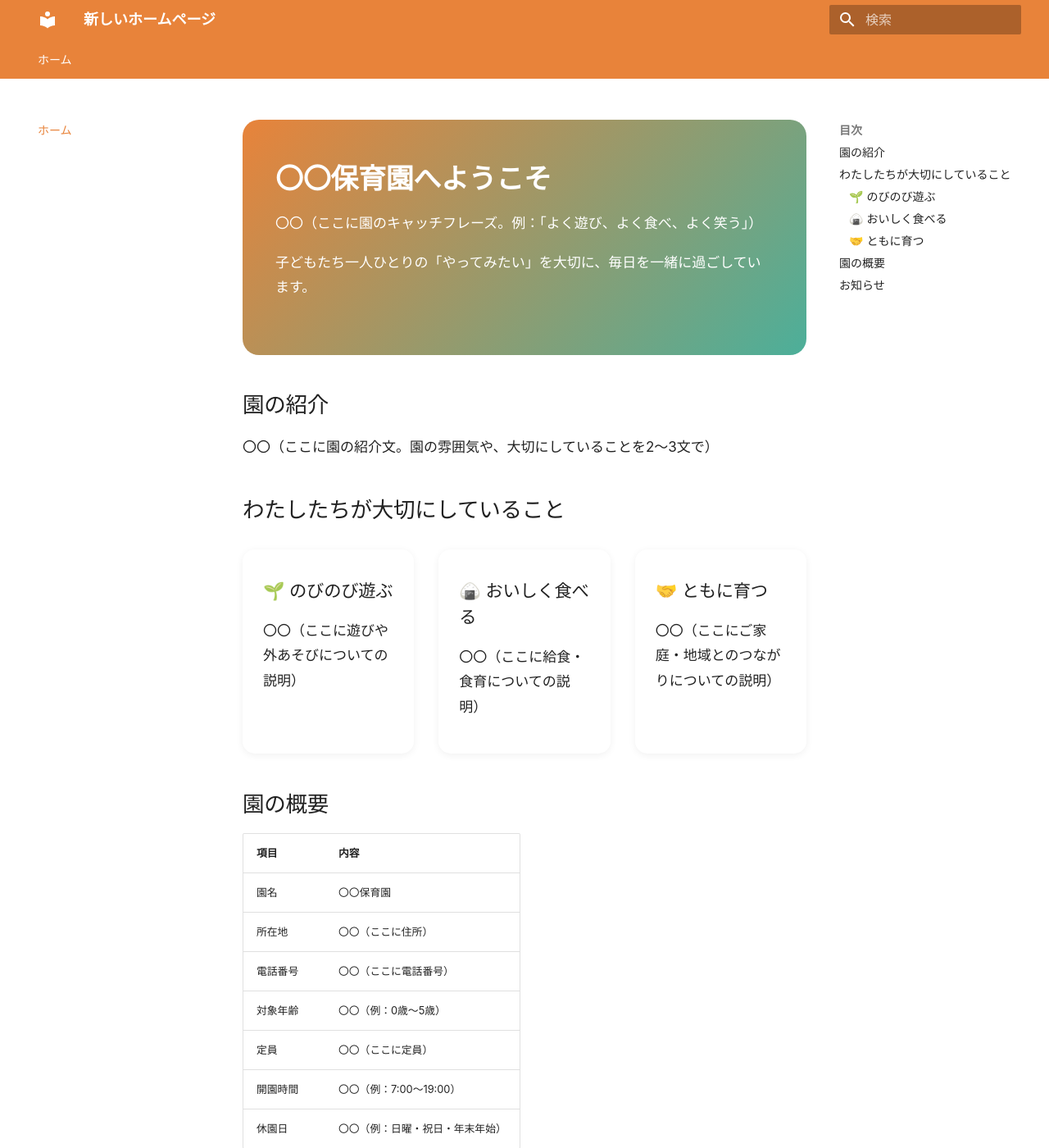
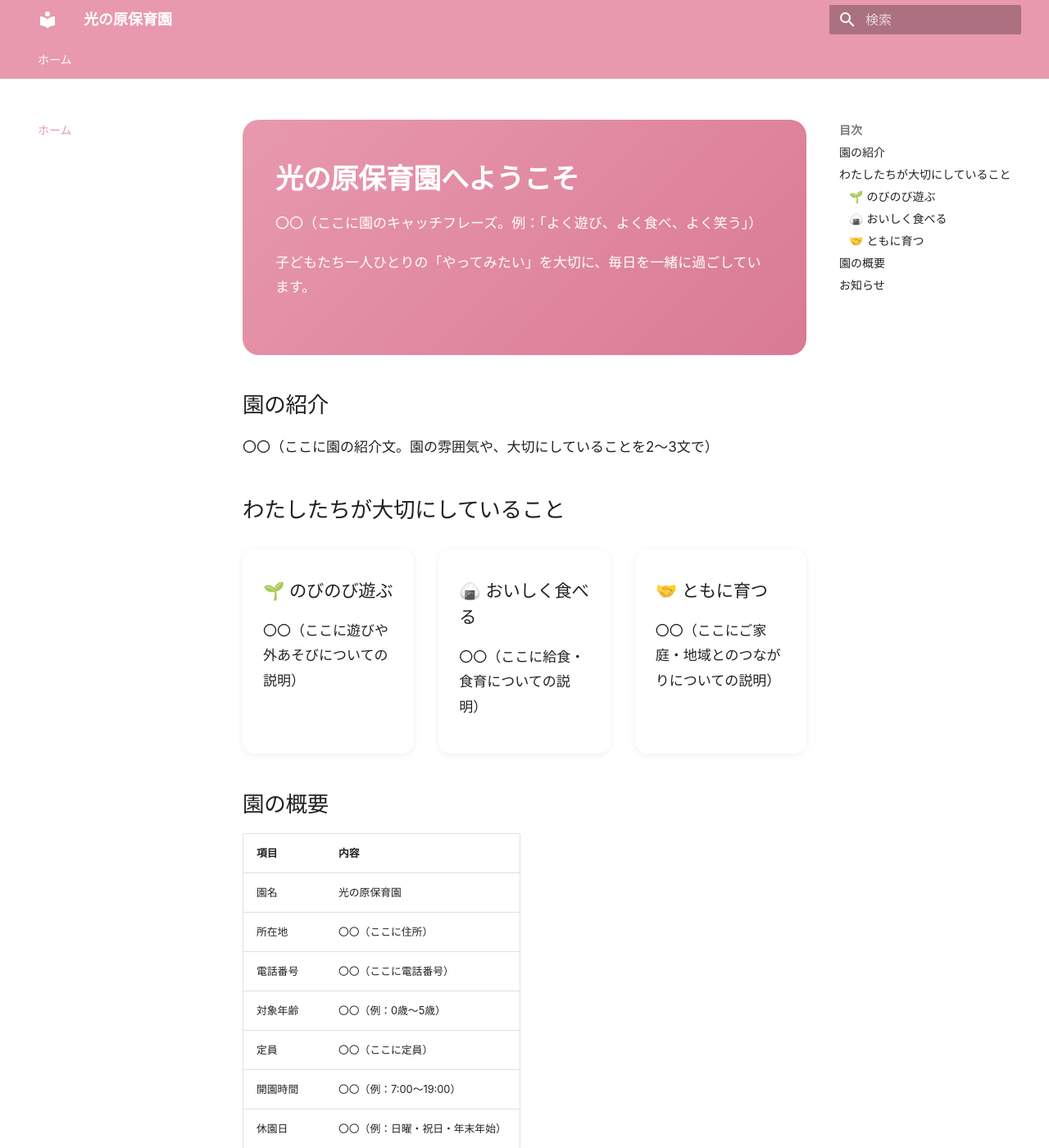
Before and after one commit to hikarinoharahoikuen-hub/hikarinoharaHomePage, an MkDocs documentation site: the page built from docs/index.md, in a window 1280 px wide and 1400 px high. Shown: the whole window at 82% size. Built offline with MkDocs 1.6.1 and Material for MkDocs 9.7.7, drawn with Linux system fonts in a browser that asks for light colours; some web fonts are replaced.

Commit message:
光の原保育園

```diff
--- a/docs/index.md
+++ b/docs/index.md
@@ -1,6 +1,6 @@
 <div class="hp-hero" markdown>
 
-# 〇〇保育園へようこそ
+# 光の原保育園へようこそ
 
 〇〇（ここに園のキャッチフレーズ。例：「よく遊び、よく食べ、よく笑う」）
 
@@ -46,7 +46,7 @@
 
 | 項目 | 内容 |
 | --- | --- |
-| 園名 | 〇〇保育園 |
+| 園名 | 光の原保育園 |
 | 所在地 | 〇〇（ここに住所） |
 | 電話番号 | 〇〇（ここに電話番号） |
 | 対象年齢 | 〇〇（例：0歳〜5歳） |
--- a/docs/stylesheets/theme.css
+++ b/docs/stylesheets/theme.css
@@ -1,8 +1,8 @@
 /* テーマ色（ツールが自動生成） */
 :root {
-  --hp-primary: #e8833a;
-  --hp-accent: #4caf9a;
-  --hp-background: #fffaf3;
+  --hp-primary: #e899ad;
+  --hp-accent: #d97a94;
+  --hp-background: #fff7f9;
   --md-primary-fg-color: var(--hp-primary);
   --md-primary-fg-color--light: var(--hp-primary);
   --md-primary-fg-color--dark: var(--hp-primary);
--- a/mkdocs.yml
+++ b/mkdocs.yml
@@ -1,4 +1,4 @@
-site_name: 新しいホームページ
+site_name: 光の原保育園
 site_description: ''
 theme:
   name: material
```
